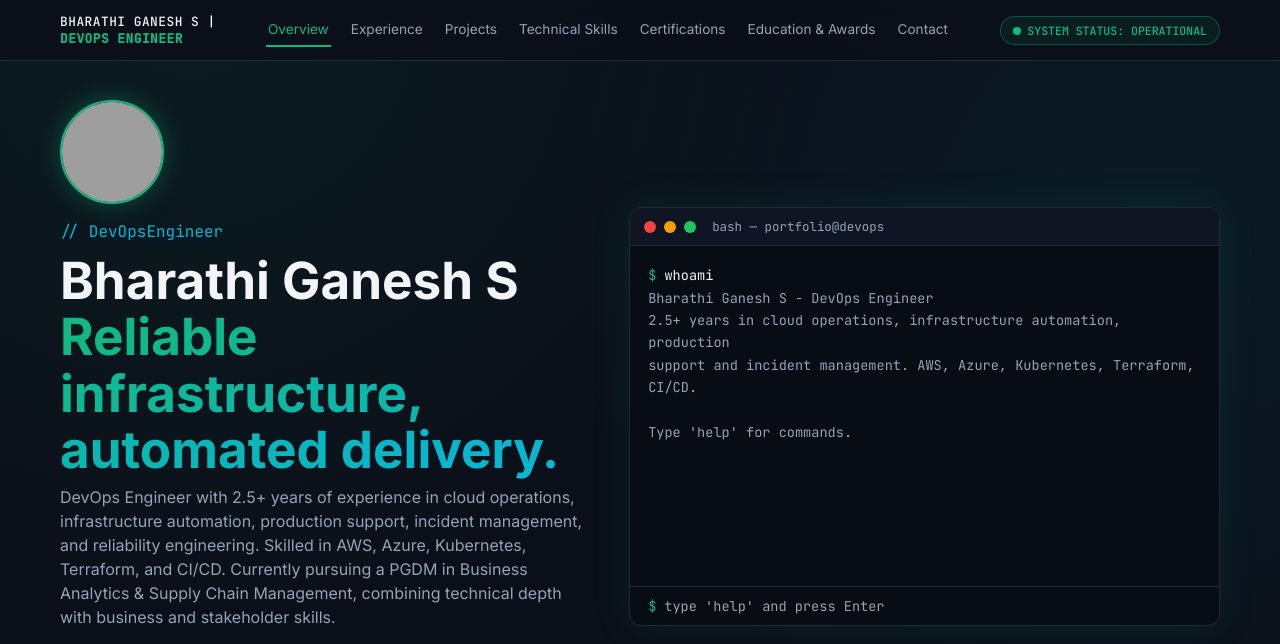
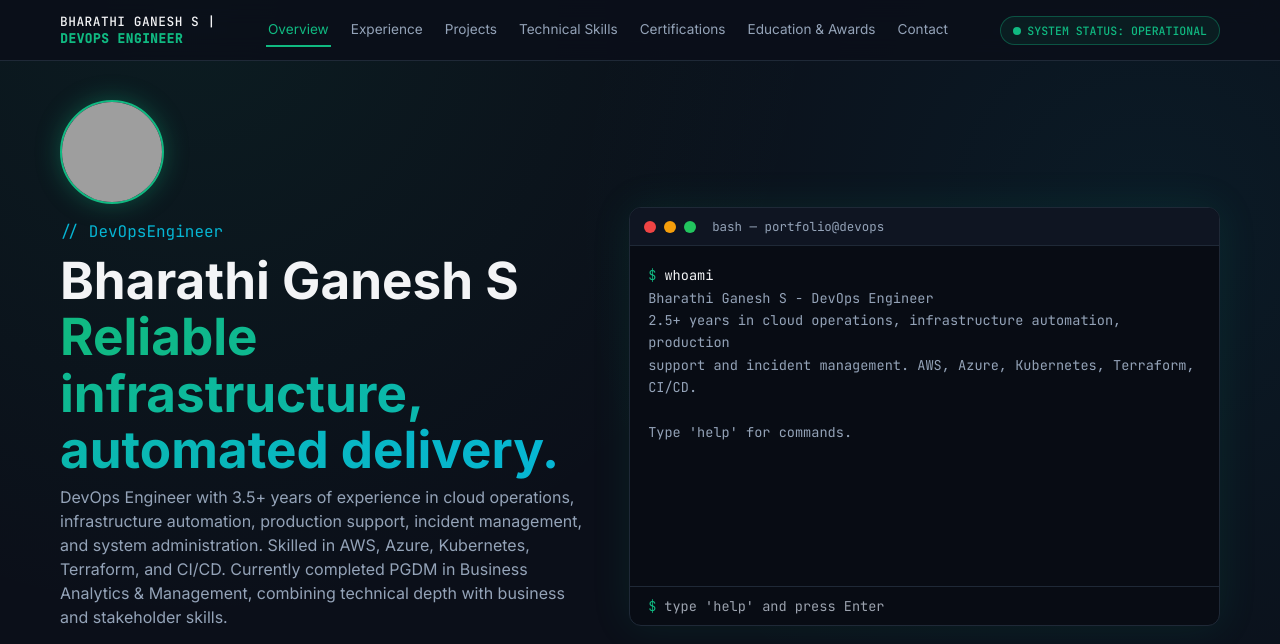
Before and after one commit to bharathi-39/Portfolio, a plain HTML site: page index.html in a window 1280 px wide. Shown: the top 644 px of the page. Drawn offline with nearby package versions, Linux system fonts and the light colour scheme; grey boxes are pictures that could not be loaded.

Commit message:
Update index.html

```diff
--- a/index.html
+++ b/index.html
@@ -146,7 +146,7 @@ const CONFIG = {
   <div class="avatar" id="avatar" role="img" aria-label="Profile photo of Bharathi Ganesh S">BG</div>
   <p class="mono" style="color:var(--cy);margin:0 0 8px">// DevOpsEngineer</p>
   <h1>Bharathi Ganesh S<br><span class="grad">Reliable infrastructure, automated delivery.</span></h1>
-  <p style="color:var(--tx2)">DevOps Engineer with 2.5+ years of experience in cloud operations, infrastructure automation, production support, incident management, and reliability engineering. Skilled in AWS, Azure, Kubernetes, Terraform, and CI/CD. Currently pursuing a PGDM in Business Analytics &amp; Supply Chain Management, combining technical depth with business and stakeholder skills.</p>
+  <p style="color:var(--tx2)">DevOps Engineer with 3.5+ years of experience in cloud operations, infrastructure automation, production support, incident management, and system administration. Skilled in AWS, Azure, Kubernetes, Terraform, and CI/CD. Currently completed PGDM in Business Analytics & Management, combining technical depth with business and stakeholder skills.</p>
   <div class="row" style="margin-top:18px">
    <a class="btn pri" id="resumeBtn" href="#"><i class="fa-solid fa-download"></i>Download Resume</a>
    <a class="btn" href="#projects"><i class="fa-solid fa-diagram-project"></i>Explore Projects</a>
```
